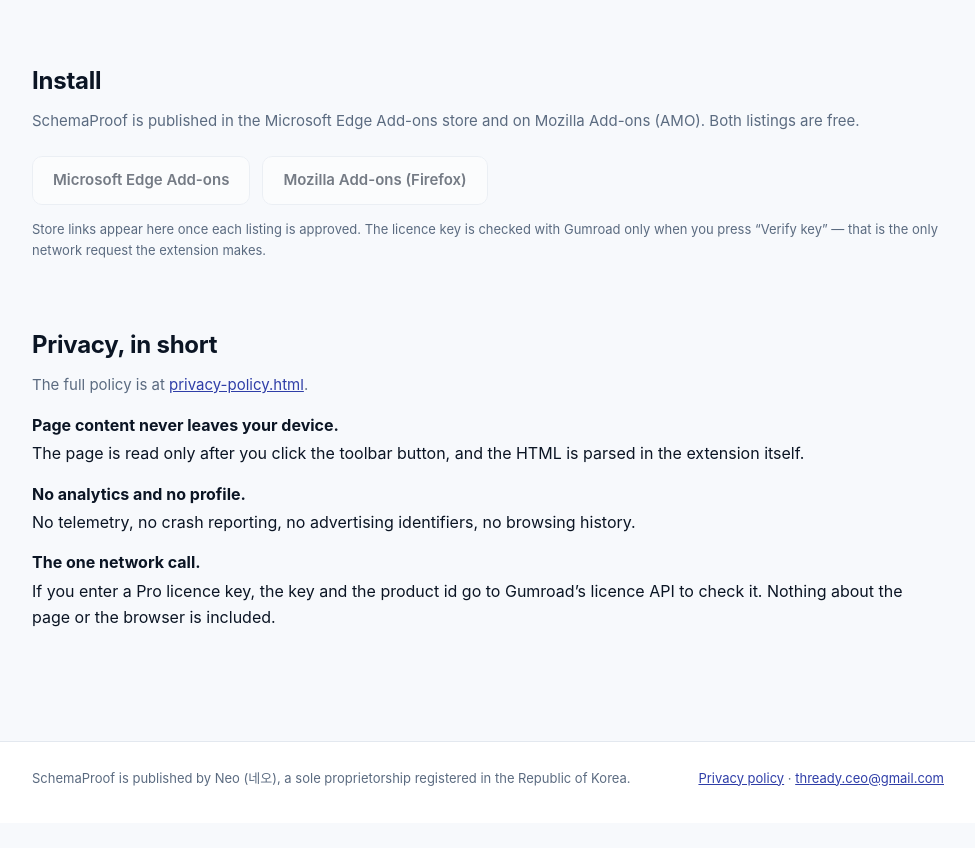
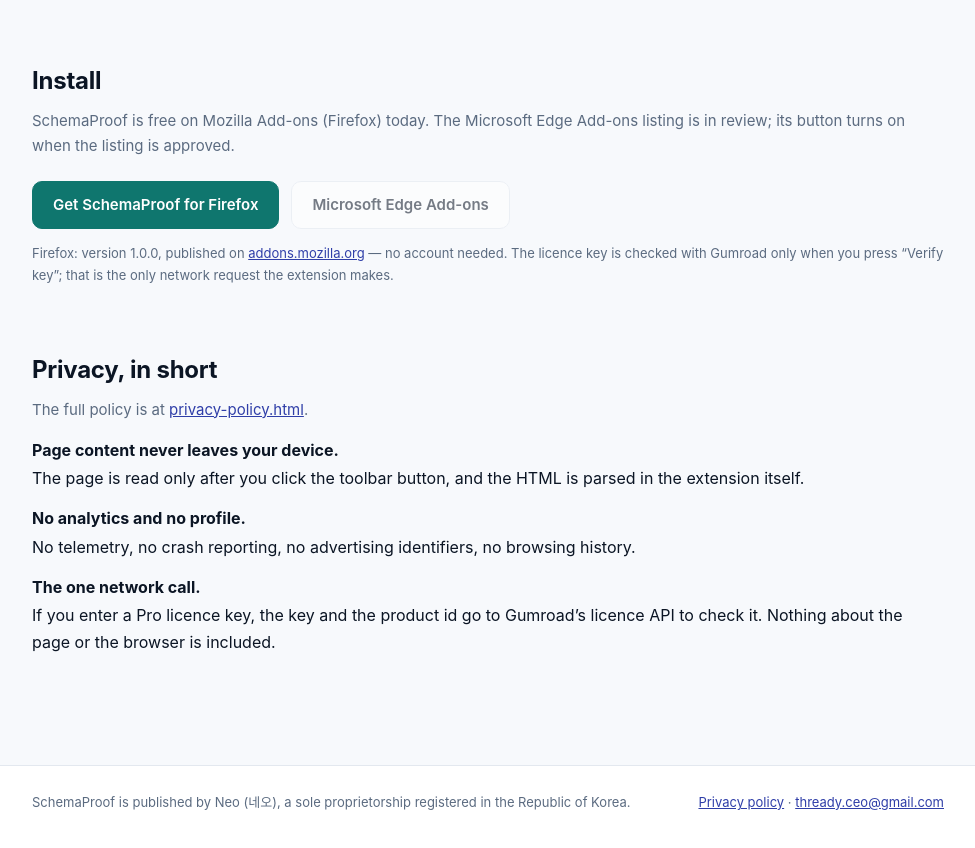
Before and after one commit to Neo970720/schemaproof, a plain HTML site: page index.html in a window 1280 px wide. Shown: the part 1342-2190 px from the top of the page, without its empty margins (152-1127 px from the left). Before the commit the page ends 2165 px from the top, so only its background shows below. Drawn offline with Linux system fonts and the light colour scheme.

Commit message:
Landing: Firefox AMO listing live, install button enabled

```diff
--- a/index.html
+++ b/index.html
@@ -133,12 +133,12 @@
 
   <section id="install">
     <h2>Install</h2>
-    <p class="sub">SchemaProof is published in the Microsoft Edge Add-ons store and on Mozilla Add-ons (AMO). Both listings are free.</p>
+    <p class="sub">SchemaProof is free on Mozilla Add-ons (Firefox) today. The Microsoft Edge Add-ons listing is in review; its button turns on when the listing is approved.</p>
     <div class="cta">
+      <a class="btn primary" id="link-firefox" href="https://addons.mozilla.org/firefox/addon/schemaproof-structured-data/" rel="noopener">Get SchemaProof for Firefox</a>
       <a class="btn" id="link-edge" href="#" rel="noopener">Microsoft Edge Add-ons</a>
-      <a class="btn" id="link-firefox" href="#" rel="noopener">Mozilla Add-ons (Firefox)</a>
     </div>
-    <p class="note">Store links appear here once each listing is approved. The licence key is checked with Gumroad only when you press “Verify key” — that is the only network request the extension makes.</p>
+    <p class="note">Firefox: version 1.0.0, published on <a href="https://addons.mozilla.org/firefox/addon/schemaproof-structured-data/">addons.mozilla.org</a> — no account needed. The licence key is checked with Gumroad only when you press “Verify key”; that is the only network request the extension makes.</p>
   </section>
 
   <section class="faq">
@@ -163,7 +163,7 @@
   (function () {
     var links = {
       'link-edge': '',
-      'link-firefox': ''
+      'link-firefox': 'https://addons.mozilla.org/firefox/addon/schemaproof-structured-data/'
     };
     Object.keys(links).forEach(function (id) {
       var el = document.getElementById(id);
@@ -174,6 +174,7 @@
         el.title = 'Listing under review';
       } else {
         el.href = links[id];
+        el.title = 'Install from the official store listing';
       }
     });
   })();
```
